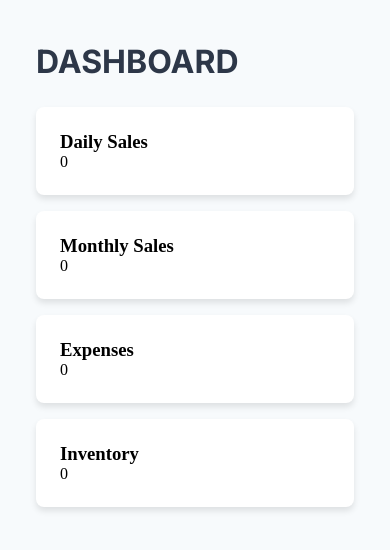
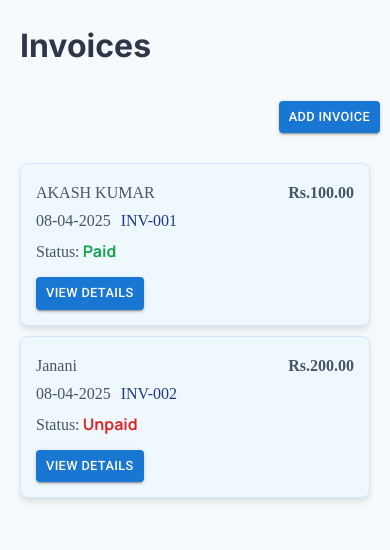
Before and after one commit to vijayarajsdev/Vinventory, a React (Vite) app: page /invoices in a window 390 px wide. Shown: the top 550 px of the page. Built offline with nearby package versions, Linux system fonts and the light colour scheme; some icons are missing.

Commit message:
basic invoice layout

```diff
--- a/src/Components/Customers.jsx
+++ b/src/Components/Customers.jsx
@@ -0,0 +1,7 @@
+import React from "react";
+
+const Customers = () => {
+  return <div> <h2>Customers</h2></div>;
+};
+
+export default Customers;
--- a/src/Components/Inventory.jsx
+++ b/src/Components/Inventory.jsx
@@ -0,0 +1,9 @@
+import React from 'react'
+
+const Inventory = () => {
+  return (
+    <div> <h2>Inventory</h2></div>
+  )
+}
+
+export default Inventory
--- a/src/Components/Invoices.jsx
+++ b/src/Components/Invoices.jsx
@@ -0,0 +1,170 @@
+import {
+  Button,
+  Table,
+  TableBody,
+  TableCell,
+  TableHead,
+  TableRow,
+  useMediaQuery,
+} from "@mui/material";
+import React, { useState } from "react";
+
+const Invoices = () => {
+  const isMobile = useMediaQuery("(max-width:600px )");
+  const [invoices, setInvoices] = useState([
+    {
+      id: "INV-001",
+      date: "08-04-2025",
+      customerName: "AKASH KUMAR",
+      totalAmount: "Rs.100.00",
+      status: "Paid",
+    },
+    {
+      id: "INV-002",
+      date: "08-04-2025",
+      customerName: "Janani",
+      totalAmount: "Rs.200.00",
+      status: "Unpaid",
+    },
+  ]);
+  return (
+    <div>
+      <h2>Invoices</h2>
+      <div
+        style={{
+          display: "flex",
+          justifyContent: "end",
+          alignItems: "center",
+          padding: "10px",
+        }}>
+        <Button
+          variant="contained"
+          color="primary"
+          style={{
+            fontSize: isMobile ? "0.8rem" : "1rem",
+            padding: isMobile ? "5px 10px" : "10px 20px",
+          }}>
+          {" "}
+          Add Invoice{" "}
+        </Button>
+      </div>
+      {invoices?.length === 0 ? (
+        <div
+          style={{
+            display: "flex",
+            flexDirection: "column",
+            alignItems: "center",
+            justifyContent: "center",
+            height: "80vh",
+          }}>
+          <h3>No Invoices Found</h3>
+          <p>Click on the button above to add an invoice.</p>
+          <p>Or check your internet connection.</p>
+        </div>
+      ) : isMobile ? (
+        <div style={{ padding: "10px" }}>
+          {invoices.map((invoice) => (
+            <div
+              key={invoice.id}
+              style={{
+                margin: "10px",
+                padding: "15px",
+                border: "1px solid #d1e7ff", // Light blue border
+                borderRadius: "8px", // Rounded corners
+                backgroundColor: "aliceblue", // Card background
+                boxShadow: "0 4px 6px rgba(0, 0, 0, 0.1)",
+              }}>
+              <div
+                style={{
+                  display: "flex",
+                  alignItems: "center",
+                  justifyContent: "space-between",
+                }}>
+                <p style={{ margin: "5px 0", color: "#475569" }}>
+                  {invoice.customerName}
+                </p>
+                <p
+                  style={{
+                    margin: "5px 0",
+                    color: "#475569",
+                    fontWeight: "bold",
+                  }}>
+                  {invoice.totalAmount}
+                </p>
+              </div>
+              <div
+                style={{
+                  display: "flex",
+                  alignItems: "center",
+                  justifyContent: "start",
+                }}>
+                <p style={{ margin: "5px  0px", color: "#475569" }}>
+                  {invoice.date}
+                </p>
+                <p style={{ margin: "5px 10px ", color: "#1e3a8a" }}>
+                  {invoice.id}
+                </p>
+              </div>
+
+              <p style={{ margin: "5px 0", color: "#475569" }}>
+                Status:
+                <span
+                  style={{
+                    fontFamily: "manrope",
+                    color: invoice.status === "Paid" ? "#16a34a" : "#dc2626",
+                    fontWeight: "bold",
+                  }}>
+                  {" "}
+                  {invoice.status}
+                </span>
+              </p>
+              <Button
+                variant="contained"
+                color="primary"
+                style={{
+                  fontSize: "0.8rem",
+                  padding: "5px 10px",
+                  marginTop: "10px",
+                }}>
+                View Details
+              </Button>
+            </div>
+          ))}
+        </div>
+      ) : (
+        <div>
+          <Table>
+            <TableHead>
+              <TableRow>
+                <TableCell>Invoice Number</TableCell>
+                <TableCell>Date</TableCell>
+                <TableCell>Customer Name</TableCell>
+                <TableCell>Total Amount</TableCell>
+                <TableCell>Status</TableCell>
+              </TableRow>
+            </TableHead>
+            <TableBody>
+              {invoices.map((invoice) => (
+                <TableRow key={invoice.id}>
+                  <TableCell>{invoice.id}</TableCell>
+                  <TableCell>{invoice.date}</TableCell>
+                  <TableCell>{invoice.customerName}</TableCell>
+                  <TableCell>{invoice.totalAmount}</TableCell>
+                  <TableCell
+                    style={{
+                      color: invoice.status === "Paid" ? "#16a34a" : "#dc2626", // Green for Paid, Red for Unpaid
+                      fontWeight: "bold",
+                    }}>
+                    {invoice.status}
+                  </TableCell>
+                </TableRow>
+              ))}
+            </TableBody>
+          </Table>
+        </div>
+      )}
+    </div>
+  );
+};
+
+export default Invoices;
--- a/src/Components/Quotations.jsx
+++ b/src/Components/Quotations.jsx
@@ -0,0 +1,7 @@
+import React from "react";
+
+const Quotations = () => {
+  return <div> <h2>Quotations</h2></div>;
+};
+
+export default Quotations;
```
Also changed, not shown: src/Routing/Router.jsx (+8 -4 lines).
